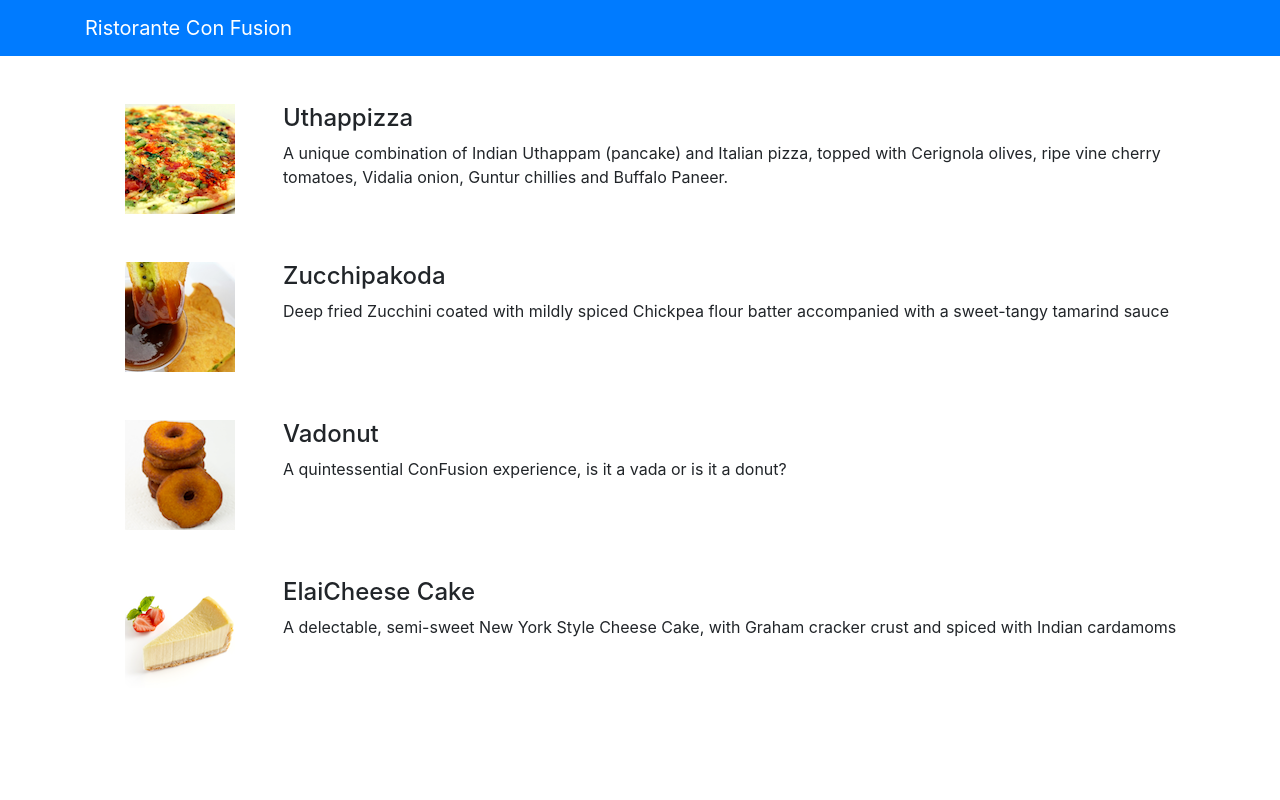
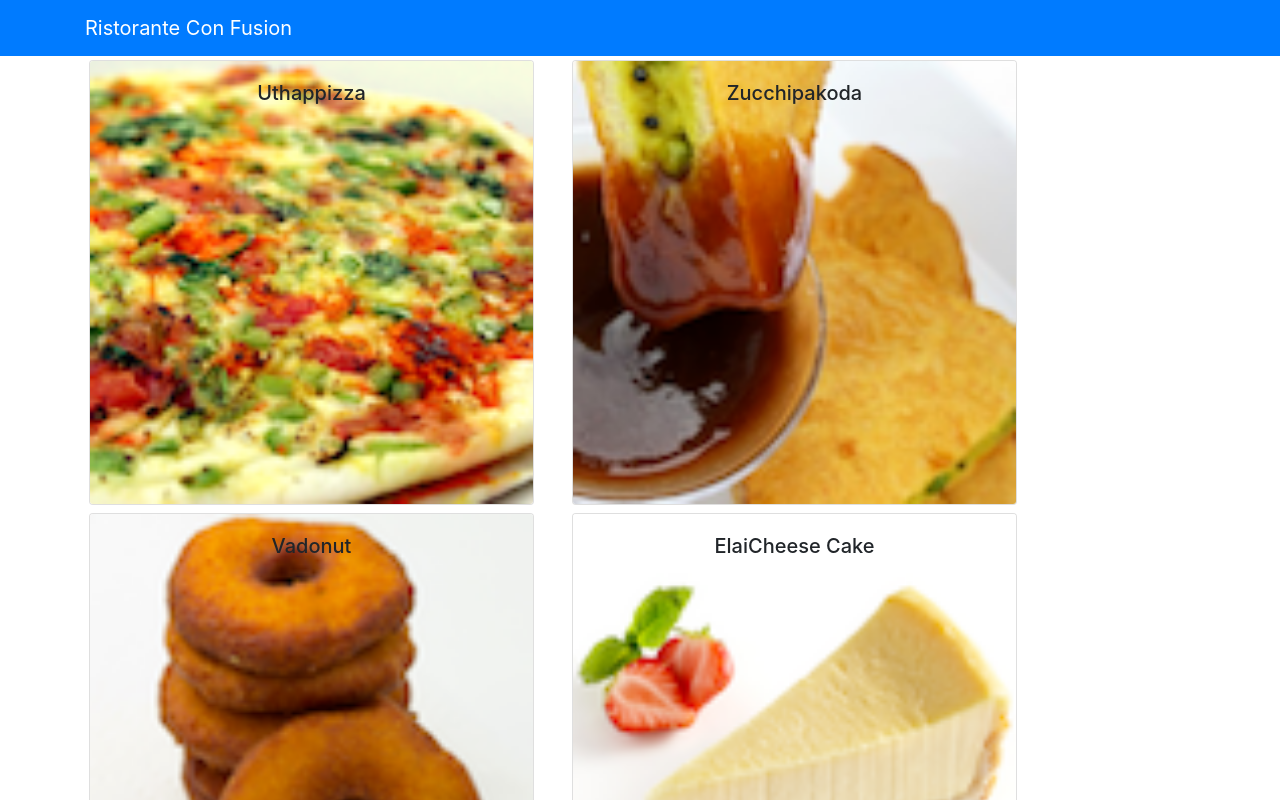
Before and after one commit to arpit-05/Hotel, a React (Create React App) app: page / in a window 1280 px wide. Shown: the top 800 px of the page. Built offline with nearby package versions, Linux system fonts and the light colour scheme.

Commit message:
Component part 2

```diff
--- a/src/App.js
+++ b/src/App.js
@@ -1,8 +1,20 @@
+import React, { Component } from 'react';
 import logo from './logo.svg';
 import{Navbar,NavbarBrand} from "reactstrap"
 import './App.css';
+import Menu from './components/Menu'
+import {DISHES} from './shared/dishes'
 
-function App() {
+
+class App extends Component {
+  constructor(props){
+    super(props);
+
+  this.state={
+    dishes:DISHES
+  }
+}
+render(){
   return (
     <div className="App">
       <Navbar dark color="primary">
@@ -10,8 +22,9 @@
             <NavbarBrand href="/">Ristorante Con Fusion</NavbarBrand>
           </div>
         </Navbar>
+        <Menu dishes={this.state.dishes}/>
     </div>
   );
 }
-
+}
 export default App;
--- a/src/components/Menu.js
+++ b/src/components/Menu.js
@@ -1,70 +1,59 @@
 import React, { Component } from 'react';
-import {Media} from 'reactstrap'
+import {Media, CardTitle} from 'reactstrap'
+import {Card, CardImg, CardImgOverlay, CardText,CardBody, CArdTitle} from 'reactstrap'
 class Menu extends Component{
     constructor(props){
         super(props)
         this.state={
-            dishes:[
-                {id: 0,
-                    name:'Uthappizza',
-                    image: 'assets/images/uthappizza.png',
-                    category: 'mains',
-                    label:'Hot',
-                    price:'4.99',
-                    description:'A unique combination of Indian Uthappam (pancake) and Italian pizza, topped with Cerignola olives, ripe vine cherry tomatoes, Vidalia onion, Guntur chillies and Buffalo Paneer.'},
-                    {
-                        id: 1,
-                        name:'Zucchipakoda',
-                        image: 'assets/images/zucchipakoda.png',
-                        category: 'appetizer',
-                        label:'',
-                        price:'1.99',
-                        description:'Deep fried Zucchini coated with mildly spiced Chickpea flour batter accompanied with a sweet-tangy tamarind sauce'
-                    },
-                    {
-                        id: 2,
-                  name:'Vadonut',
-                  image: 'assets/images/vadonut.png',
-                  category: 'appetizer',
-                  label:'New',
-                  price:'1.99',
-                  description:'A quintessential ConFusion experience, is it a vada or is it a donut?'
-                    },
-                    {
-                        id: 3,
-                  name:'ElaiCheese Cake',
-                  image: 'assets/images/elaicheesecake.png',
-                  category: 'dessert',
-                  label:'',
-                  price:'2.99',
-                  description:'A delectable, semi-sweet New York Style Cheese Cake, with Graham cracker crust and spiced with Indian cardamoms'
-                    }
-            ],
+           selectedDish: null
         };
     }
-    render()
+    onDishSelect(dish)
     {
-        const menu = this.state.dishes.map((dish) => {
-            return (
-              <div key={dish.id} className="col-12 mt-5">
-                <Media tag="li">
-                  <Media left middle>
-                      <Media object src={dish.image} alt={dish.name} />
-                  </Media>
-                  <Media body className="ml-5">
-                    <Media heading>{dish.name}</Media>
-                    <p>{dish.description}</p>
-                  </Media>
-                </Media>
-              </div>
-            );
-        });
+      this.setState({selectedDish:dish})
+    }
+    renderDish(dish){
+      if(dish!=null)
+      {
+        return(
+          <Card>
+            <CardImg top src={dish.image} alt={dish.name}></CardImg>
+            <CardBody>
+              <CardTitle>{dish.name}</CardTitle>
+              <CardText>{dish.description }</CardText>
+            </CardBody>
+          </Card>
+       )
+      }
+      else
+      return(<div></div>)
+
+    }
+    render() {
+      const menu = this.props.dishes.map((dish) => {
+          return (
+            <div  className="col-12 col-md-5 m-1">
+              <Card key={dish.id}
+                onClick={() => this.onDishSelect(dish)}>
+                <CardImg width="100%" src={dish.image} alt={dish.name} />
+                <CardImgOverlay>
+                    <CardTitle>{dish.name}</CardTitle>
+                </CardImgOverlay>
+              </Card>
+            </div>
+          );
+      });
         return(
             <div className='container'>
             <div className="row">
-                <Media list>
+
                     {menu}
-                </Media>
+
+            </div>
+            <div className="row">
+            <div className="col-12 col-md-5 m-1">
+              {this.renderDish(this.state.selectedDish)}
+            </div>
             </div>
             </div>
         )
--- a/src/index.js
+++ b/src/index.js
@@ -2,14 +2,15 @@
 import ReactDOM from 'react-dom';
 import 'bootstrap/dist/css/bootstrap.min.css'
 import './index.css';
+
 import App from './App';
-import Menu from './components/Menu'
+
 import reportWebVitals from './reportWebVitals';
 
 ReactDOM.render(
   <React.StrictMode>
     <App />
-    <Menu/>
+
   </React.StrictMode>,
   document.getElementById('root')
 );
--- /dev/null
+++ b/src/shared/dishes.js
@@ -0,0 +1,36 @@
+export const DISHES=[
+    {id: 0,
+        name:'Uthappizza',
+        image: 'assets/images/uthappizza.png',
+        category: 'mains',
+        label:'Hot',
+        price:'4.99',
+        description:'A unique combination of Indian Uthappam (pancake) and Italian pizza, topped with Cerignola olives, ripe vine cherry tomatoes, Vidalia onion, Guntur chillies and Buffalo Paneer.'},
+        {
+            id: 1,
+            name:'Zucchipakoda',
+            image: 'assets/images/zucchipakoda.png',
+            category: 'appetizer',
+            label:'',
+            price:'1.99',
+            description:'Deep fried Zucchini coated with mildly spiced Chickpea flour batter accompanied with a sweet-tangy tamarind sauce'
+        },
+        {
+            id: 2,
+      name:'Vadonut',
+      image: 'assets/images/vadonut.png',
+      category: 'appetizer',
+      label:'New',
+      price:'1.99',
+      description:'A quintessential ConFusion experience, is it a vada or is it a donut?'
+        },
+        {
+            id: 3,
+      name:'ElaiCheese Cake',
+      image: 'assets/images/elaicheesecake.png',
+      category: 'dessert',
+      label:'',
+      price:'2.99',
+      description:'A delectable, semi-sweet New York Style Cheese Cake, with Graham cracker crust and spiced with Indian cardamoms'
+        }
+]
```
Also changed, not shown: 1 other file (tests, documents, lock files or other folders).
